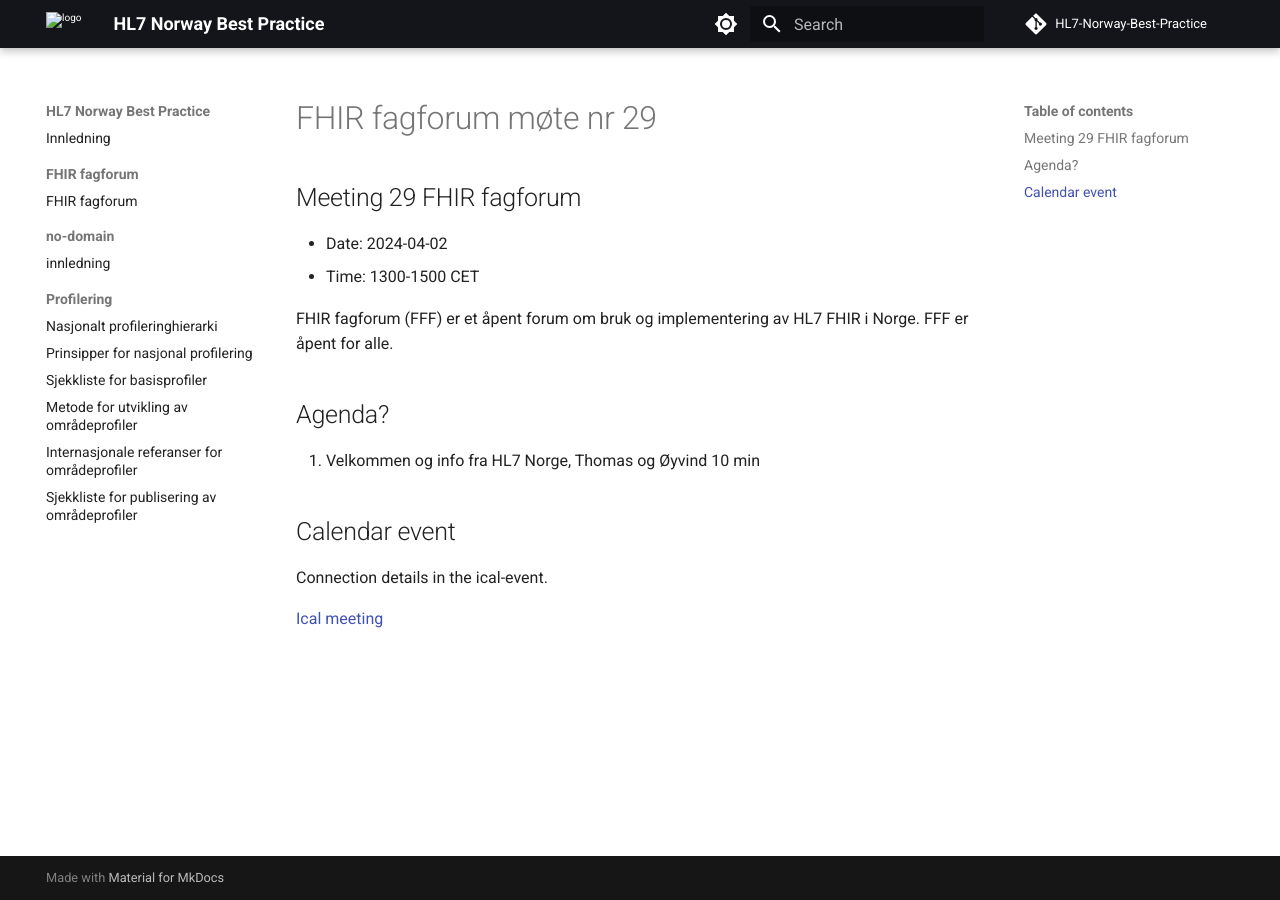
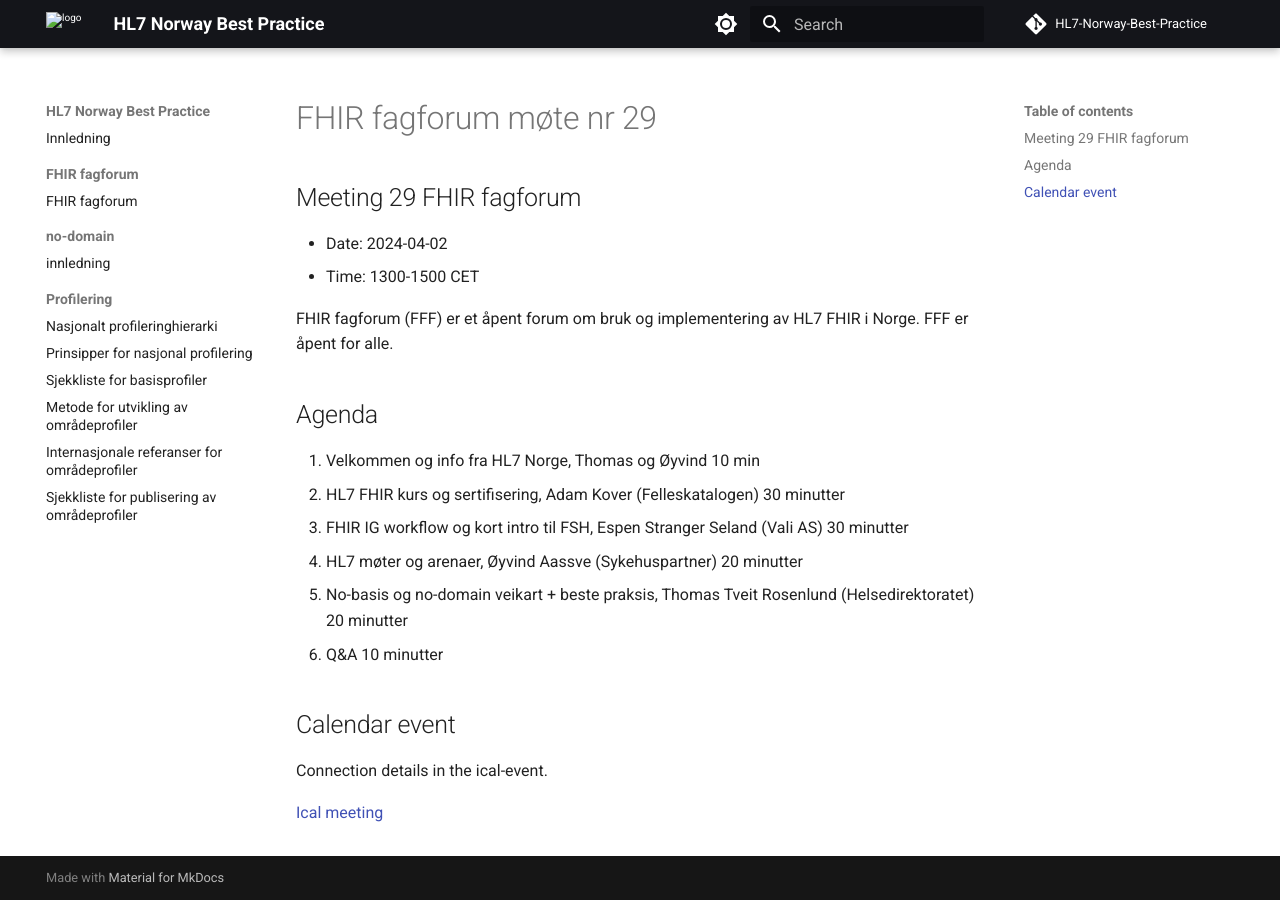
Before and after one commit to HL7Norway/best-practice, an MkDocs documentation site: the page built from docs/FHIR-faglig-forum/_agenda/2025-04-02-agenda.md, in a window 1280 px wide. Built offline with MkDocs 1.6.1 and Material for MkDocs 9.7.7, drawn with Linux system fonts in a browser that asks for light colours; comment, search, counter and statistics services are not loaded.

Commit message:
Agenda FFF nr 29

```diff
--- a/docs/FHIR-faglig-forum/_agenda/2025-04-02-agenda.md
+++ b/docs/FHIR-faglig-forum/_agenda/2025-04-02-agenda.md
@@ -3,7 +3,7 @@ layout: default
 title: FHIR fagforum møte nr 29
 motenr: 29
 dato: 2025-04-02
-tema: Tema?
+tema: FHIR sertifisering, IG workflow og roadmap
 ---
 
 ## Meeting 29 FHIR fagforum
@@ -13,9 +13,14 @@ tema: Tema?
 
 FHIR fagforum (FFF) er et åpent forum om bruk og implementering av HL7 FHIR i Norge. FFF er åpent for alle.
 
-## Agenda?
+## Agenda
 
 1. Velkommen og info fra HL7 Norge, Thomas og Øyvind 10 min
+2. HL7 FHIR kurs og sertifisering, Adam Kover (Felleskatalogen) 30 minutter
+3. FHIR IG workflow og kort intro til FSH, Espen Stranger Seland (Vali AS) 30 minutter
+4. HL7 møter og arenaer, Øyvind Aassve (Sykehuspartner) 20 minutter
+5. No-basis og no-domain veikart + beste praksis, Thomas Tveit Rosenlund (Helsedirektoratet) 20 minutter
+6. Q&A 10 minutter
 
 ## Calendar event
 
```
